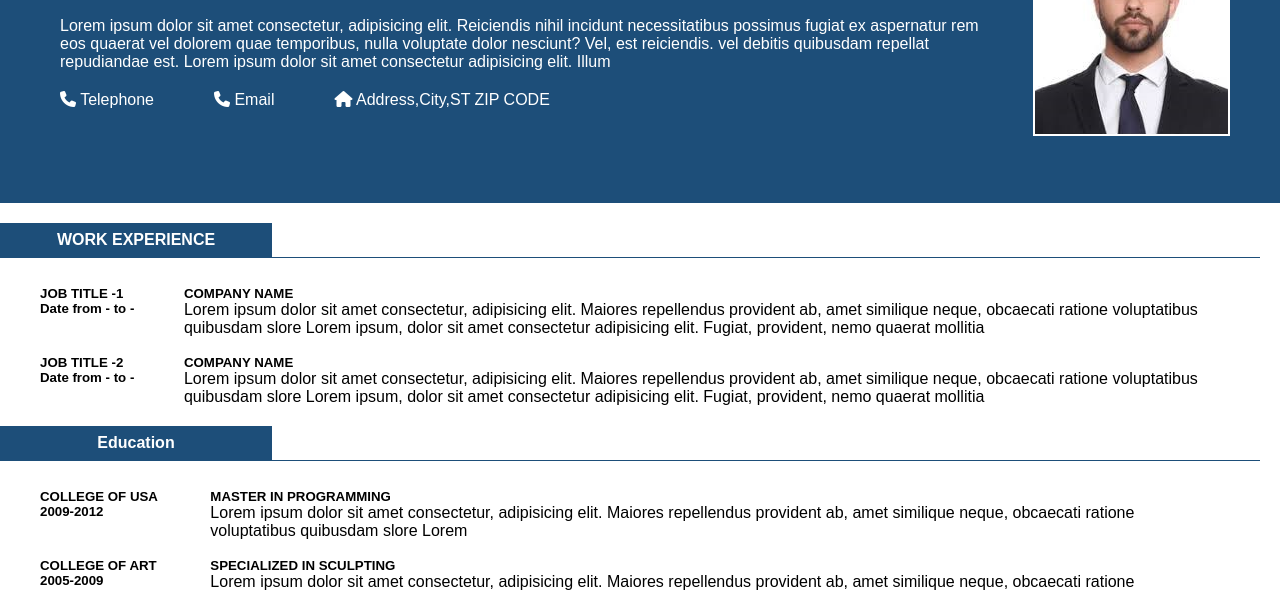
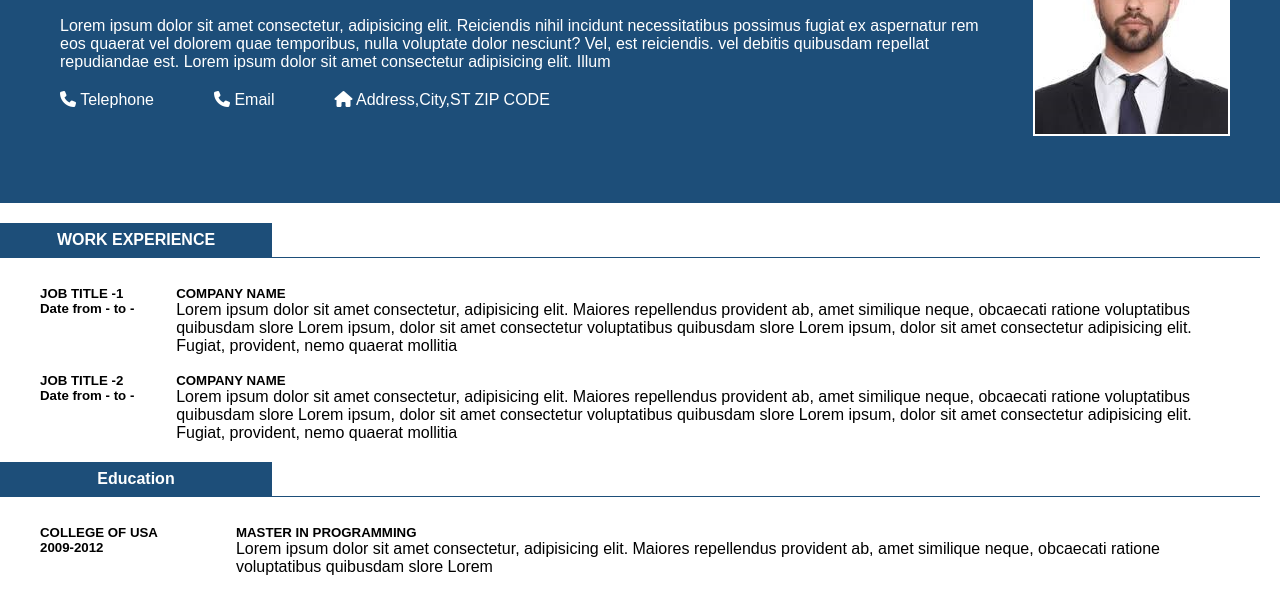
Before and after one commit to rohan030101/tp-projects, a plain HTML site: page html-css-resume/index.html in a window 1280 px wide. Shown: the part 177-768 px from the top of the page. Drawn offline with Linux system fonts and the light colour scheme.

Commit message:
self review done

```diff
--- a/html-css-resume/index.css
+++ b/html-css-resume/index.css
@@ -83,7 +83,7 @@
 }
 
 .left-part {
-  width: 200px;
+  width: 20%;
 }
 
 .right-part-job{
--- a/html-css-resume/index.html
+++ b/html-css-resume/index.html
@@ -61,7 +61,9 @@
             <p class="description">
               Lorem ipsum dolor sit amet consectetur, adipisicing elit. Maiores
               repellendus provident ab, amet similique neque, obcaecati ratione
-              voluptatibus quibusdam slore Lorem ipsum, dolor sit amet consectetur adipisicing elit. Fugiat, provident, nemo quaerat mollitia
+              voluptatibus quibusdam slore Lorem ipsum, dolor sit amet consectetur
+              voluptatibus quibusdam slore Lorem ipsum, dolor sit amet consectetur
+              adipisicing elit. Fugiat, provident, nemo quaerat mollitia
             </p>
           </div>
         </div>
@@ -77,7 +79,9 @@
                 <p class="description">
                     Lorem ipsum dolor sit amet consectetur, adipisicing elit. Maiores
                     repellendus provident ab, amet similique neque, obcaecati ratione
-                    voluptatibus quibusdam slore Lorem ipsum, dolor sit amet consectetur adipisicing elit. Fugiat, provident, nemo quaerat mollitia
+                    voluptatibus quibusdam slore Lorem ipsum, dolor sit amet consectetur
+                    voluptatibus quibusdam slore Lorem ipsum, dolor sit amet consectetur
+                    adipisicing elit. Fugiat, provident, nemo quaerat mollitia
                   </p>
             </div>
 
```
